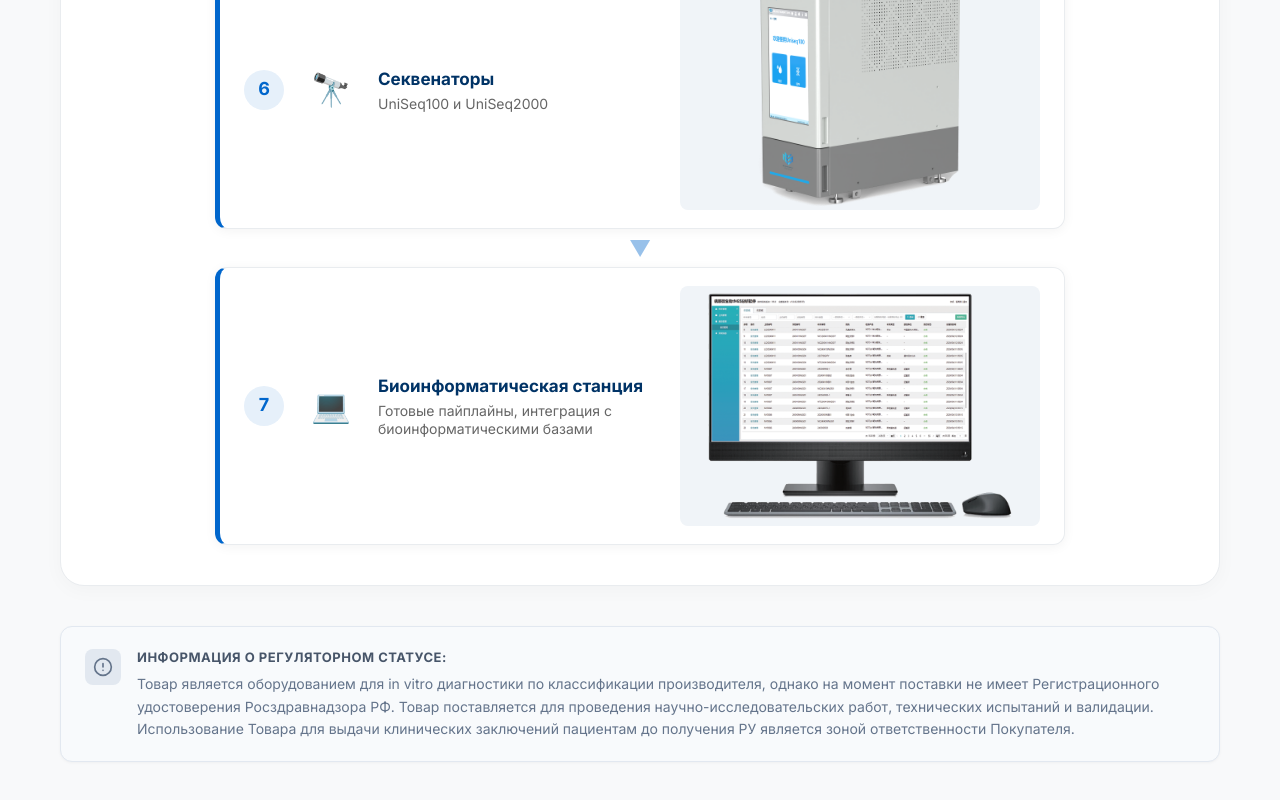
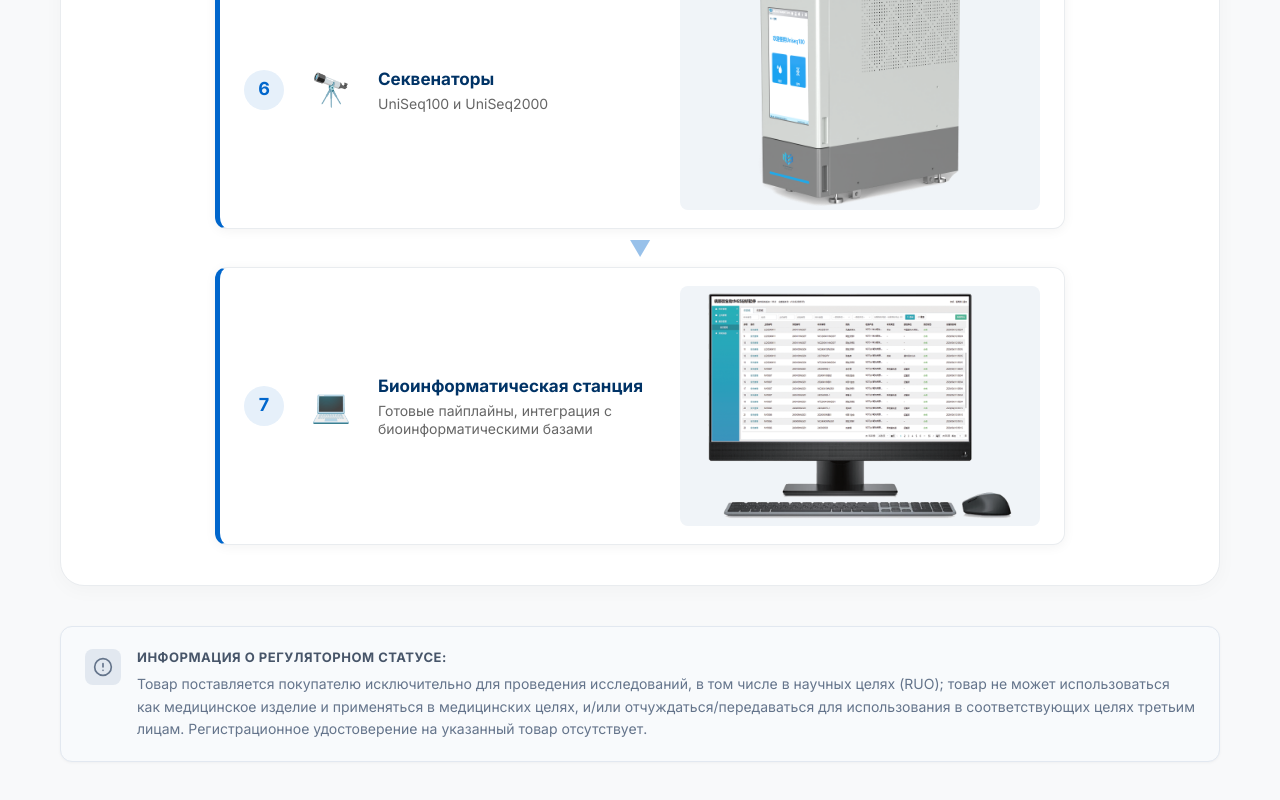
Before and after one commit to alexurpimenov-prog/ME-instruments, a React (Vite) app: page / in a window 1280 px wide. Shown: the part 5408-6208 px from the top of the page. Built offline with nearby package versions, Linux system fonts and the light colour scheme.

Commit message:
Update DisclaimerCard.tsx

```diff
--- a/src/components/DisclaimerCard.tsx
+++ b/src/components/DisclaimerCard.tsx
@@ -11,7 +11,7 @@ export const DisclaimerCard: React.FC = () => {
         <div className="disclaimer-content">
           <span className="disclaimer-label">Информация о регуляторном статусе:</span>
           <p className="disclaimer-text">
-            Товар является оборудованием для in vitro диагностики по классификации производителя, однако на момент поставки не имеет Регистрационного удостоверения Росздравнадзора РФ. Товар поставляется для проведения научно-исследовательских работ, технических испытаний и валидации. Использование Товара для выдачи клинических заключений пациентам до получения РУ является зоной ответственности Покупателя.
+            Товар поставляется покупателю исключительно для проведения исследований, в том числе в научных целях (RUO); товар не может использоваться как медицинское изделие и применяться в медицинских целях, и/или отчуждаться/передаваться для использования в соответствующих целях третьим лицам. Регистрационное удостоверение на указанный товар отсутствует.
           </p>
         </div>
       </div>
```
